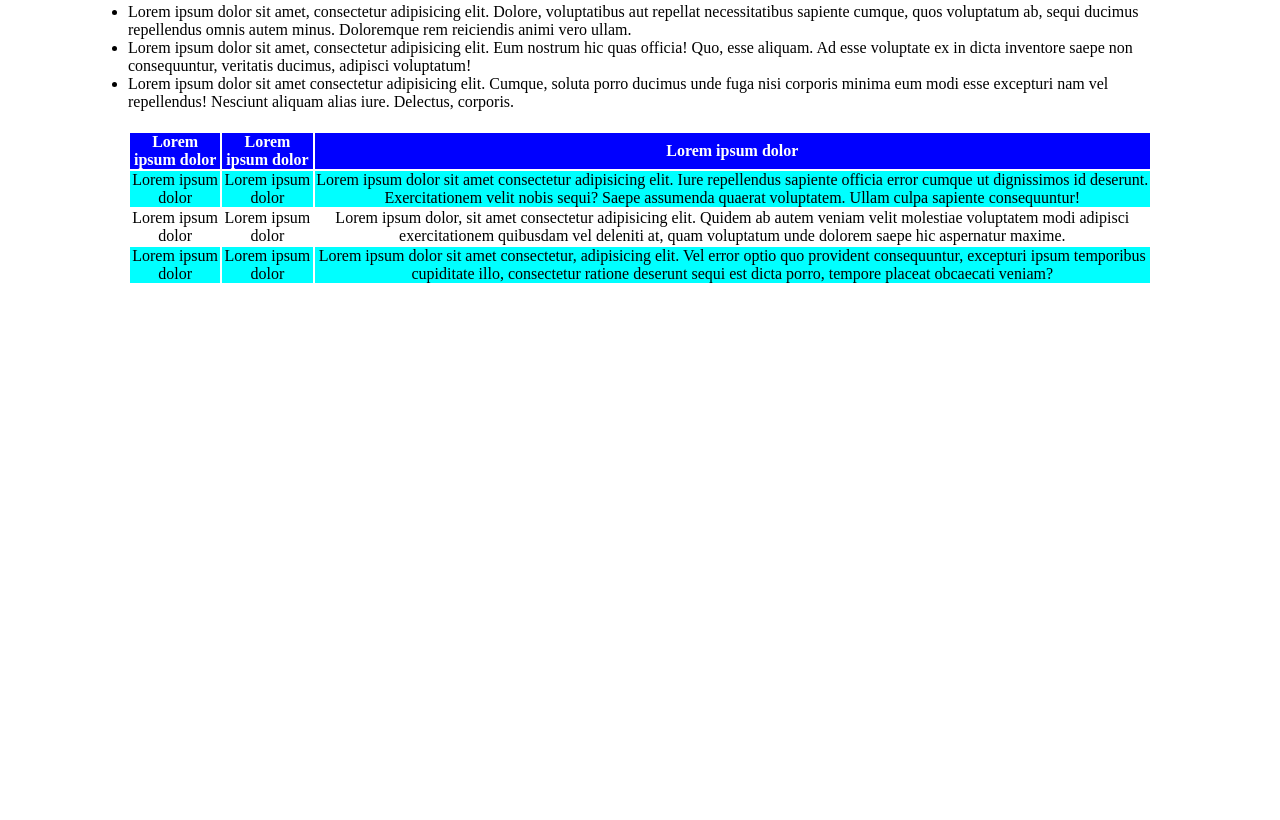
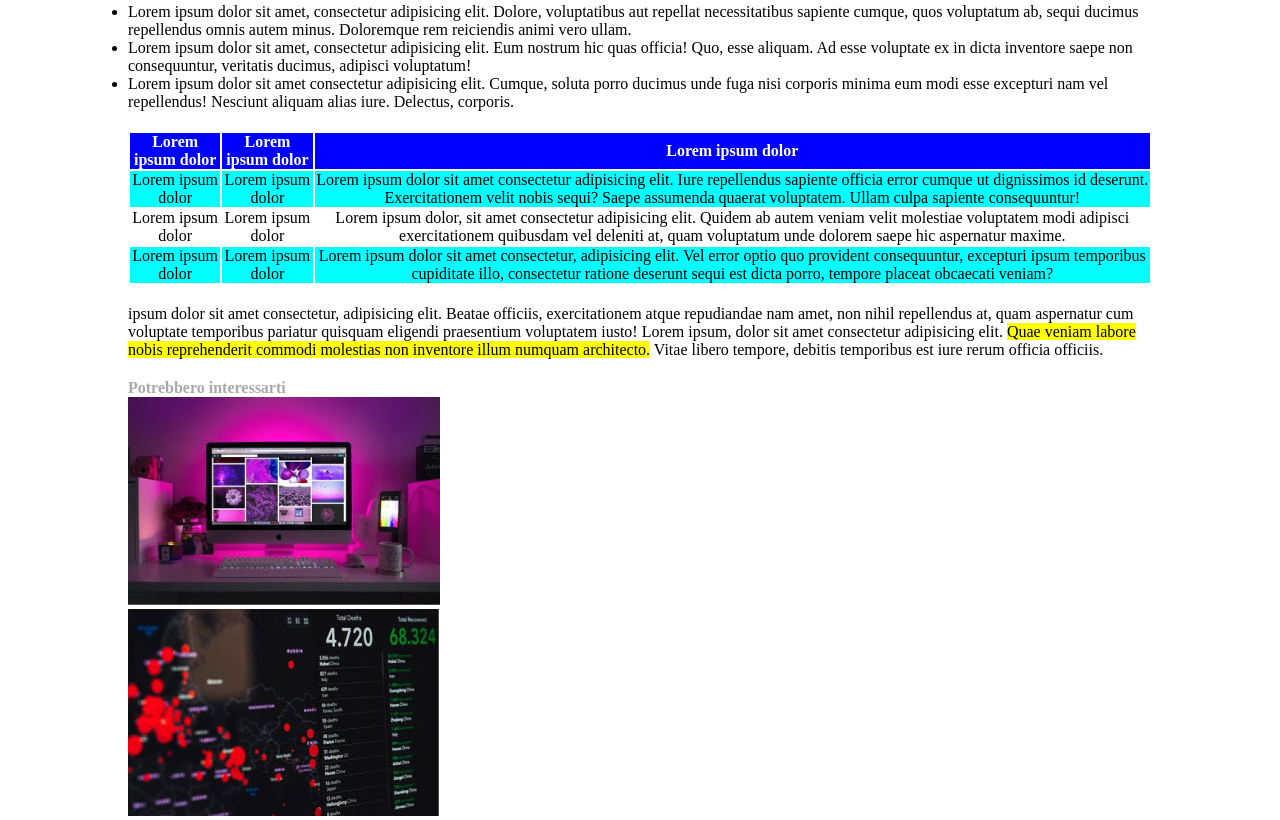
Before and after one commit to FranPer23/html-css-booleaner, a plain HTML site: page index.html in a window 1280 px wide. Shown: the part 801-1621 px from the top of the page. Before the commit the page ends 1086 px from the top, so only its background shows below. Drawn offline with Linux system fonts and the light colour scheme.

Commit message:
inserimento footer

```diff
--- a/css/style.css
+++ b/css/style.css
@@ -24,7 +24,7 @@ header {
 }
 
 h4, h5 {
-    color: lightgray;
+    color: darkgrey;
 }
 
 #autore {
@@ -39,7 +39,7 @@ p {
     font-size: 1rem;
 }
 
-.paragrafo, .lista, .tabella {
+.paragrafo, .lista, .tabella, .testo-footer {
     margin-top: 20px;
 }
 
@@ -60,7 +60,3 @@ th {
 .riga-colore {
     background-color: aqua;
 }
-
-td {
-
-}
--- a/index.html
+++ b/index.html
@@ -14,9 +14,10 @@
     </header>
     <!-- fine header -->
 
+    <div class="container">
             <!-- inzio main -->
             <main>
-        <div class="container">
+
                 <h1>Internet deve essere la servizio del "bene pubblico": il manifesto di Tim Berners-Lee</h1>
                 <h4>Scritto da <span id="autore">The Booleaner</span></h4>
                 <h5>il 10/10/20</h5>
@@ -68,13 +69,20 @@
                     </table>
                 </section>
                 <!--Fine tabella -->
-        </div>
+
+                <section class="paragrafo">
+                     ipsum dolor sit amet consectetur, adipisicing elit. Beatae officiis, exercitationem atque repudiandae nam amet, non nihil repellendus at, quam aspernatur cum voluptate temporibus pariatur quisquam eligendi praesentium voluptatem iusto! Lorem ipsum, dolor sit amet consectetur adipisicing elit. <span class="selezione">Quae veniam labore nobis reprehenderit commodi molestias non inventore illum numquam architecto.</span> Vitae libero tempore, debitis temporibus est iure rerum officia officiis.
+                </section>
             </main>
             <!-- fine main -->
 
             <!-- inizio footer -->
-    <footer></footer>
+            <footer>
+                <h4 class="testo-footer">Potrebbero interessarti</h4>
+                <div><img src="img/monitor.jpg" alt=""></div>
+                <div><img src="img/graph.jpg" alt=""></div>
+            </footer>
             <!-- fine footer -->
-
+    </div>
 </body>
 </html>
```
Lines whose indentation alone changed are shown as unchanged.
